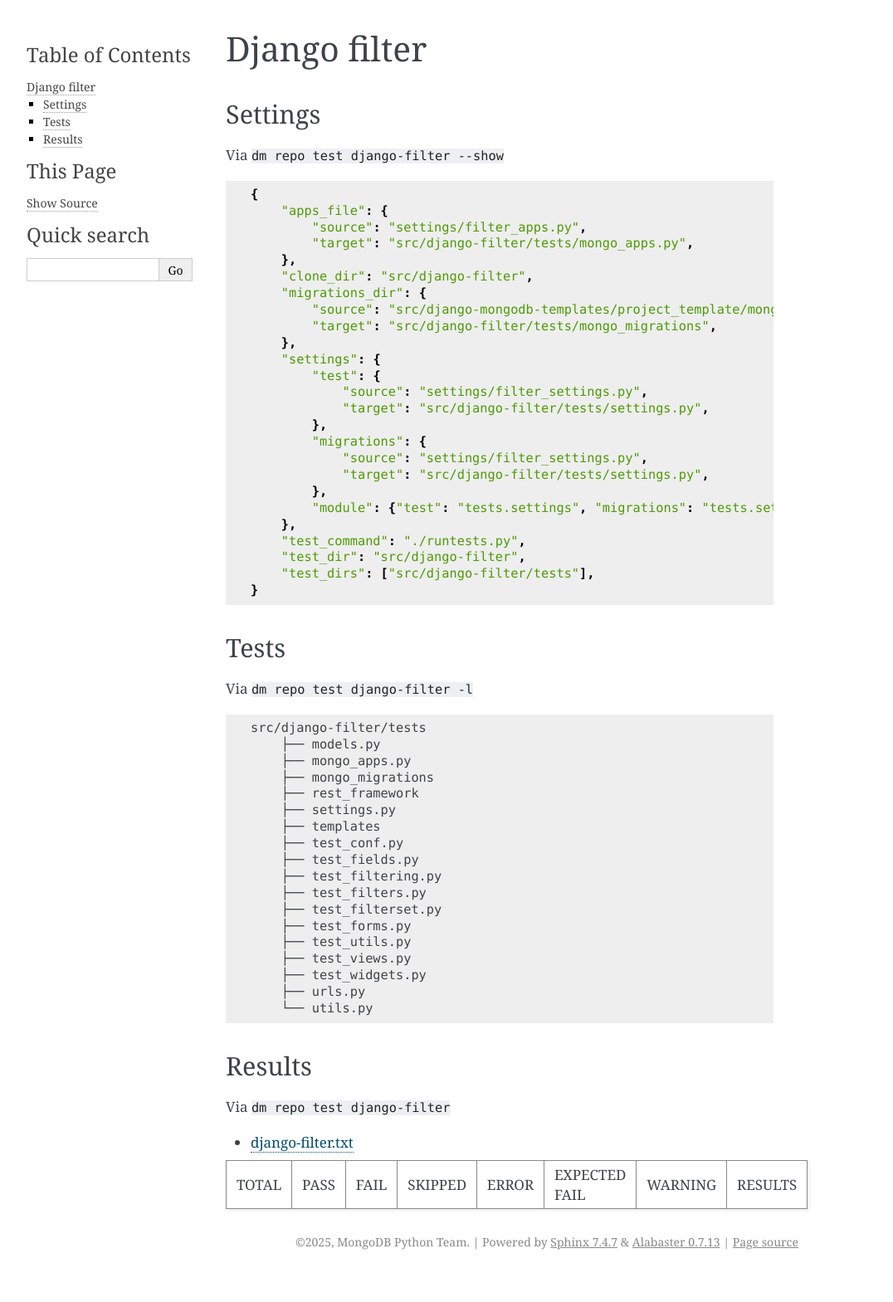
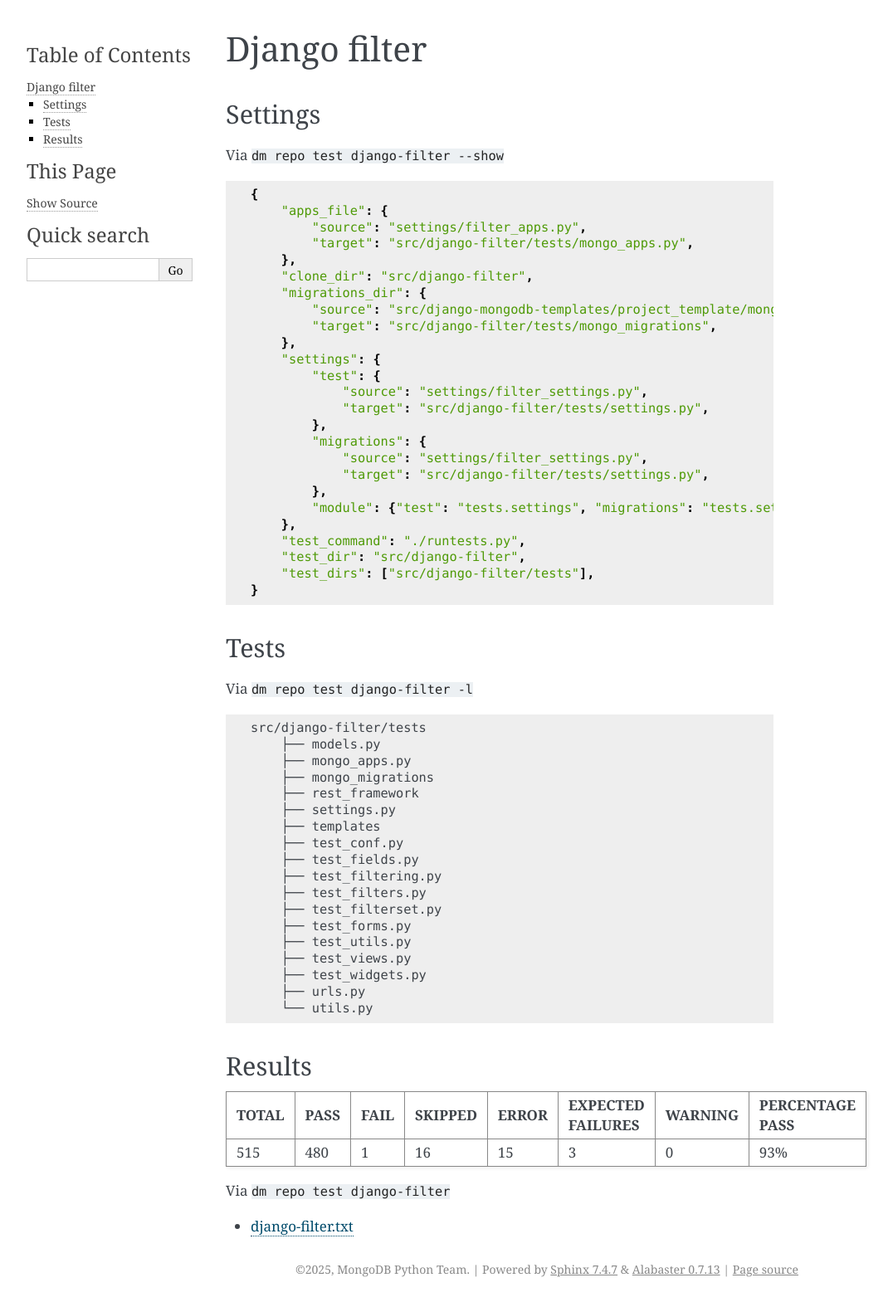
Before and after one commit to aclark4life/django-mongodb-cli, a Sphinx documentation site: the page built from docs/source/supported-libraries/django-filter.rst, in a window 1280 px wide. Shown: the whole page at 83% size, without its empty margins (148-1224 px from the left). Built offline with Sphinx 7.4.7, drawn with Linux system fonts in a browser that asks for light colours; before the commit the page ends 1536 px from its top, so only the background shows below that.

Commit message:
Update docs

```diff
--- a/docs/source/supported-libraries/django-filter.rst
+++ b/docs/source/supported-libraries/django-filter.rst
@@ -66,10 +66,12 @@
 Results
 -------
 
++------------+-----------+-----------+----------------+--------------+----------------------------+------------------+----------------------+
+| **TOTAL**  |  **PASS** | **FAIL**  |  **SKIPPED**   |   **ERROR**  | **EXPECTED FAILURES**      |  **WARNING**     |  **PERCENTAGE PASS** |
++------------+-----------+-----------+----------------+--------------+----------------------------+------------------+----------------------+
+| 515        |      480  | 1         |       16       |       15     |                    3       |   0              |  93%                 |
++------------+-----------+-----------+----------------+--------------+----------------------------+------------------+----------------------+
+
 Via ``dm repo test django-filter``
 
 - `django-filter.txt <../_static/django-filter.txt>`_
-
-+-------+------+-------+-----------+---------+----------------+--------------+---------------------------------------------------------------------------------+
-| TOTAL | PASS | FAIL  |  SKIPPED  |  ERROR  |  EXPECTED FAIL |    WARNING   |  RESULTS                                                                        |
-+-------+------+-------+-----------+---------+----------------+--------------+---------------------------------------------------------------------------------+
```
